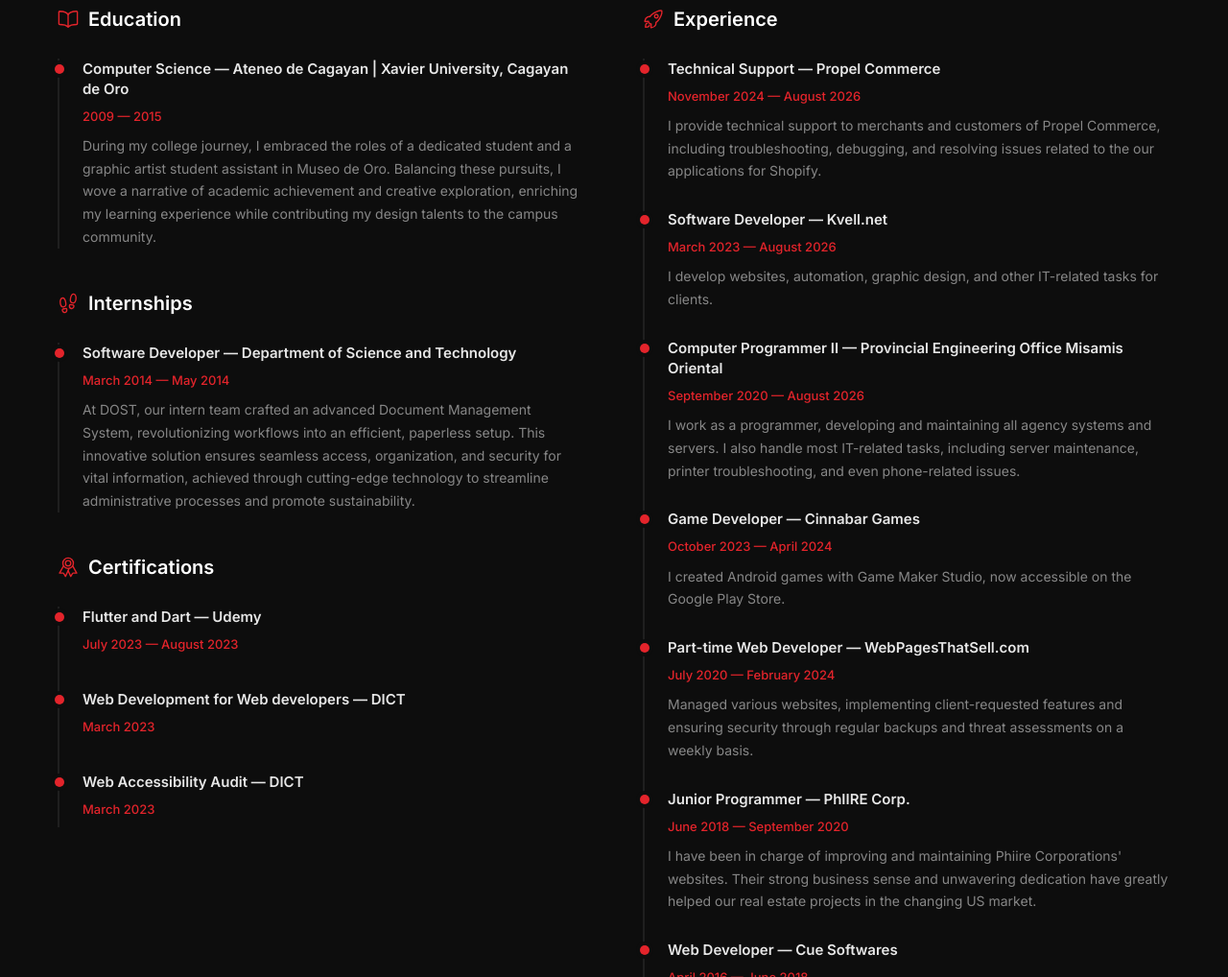
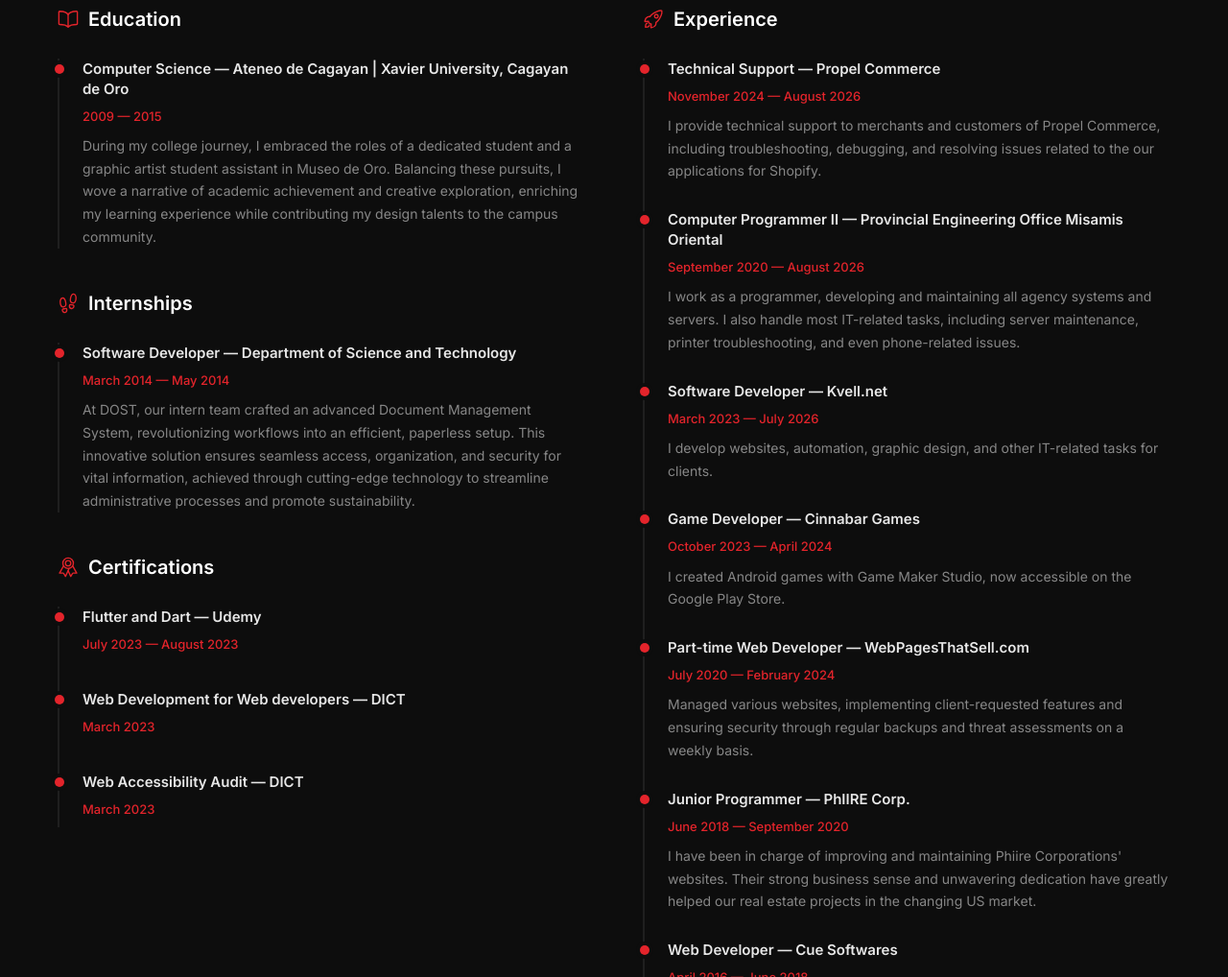
Before and after one commit to raiabcede/raiabcede.github.io, a plain HTML site: page portfolio.html in a window 1280 px wide. Shown: the part 9495-10513 px from the top of the page at 96% size. Drawn offline with nearby package versions, Linux system fonts and the light colour scheme.

Commit message:
kvell.net

```diff
--- a/portfolio.html
+++ b/portfolio.html
@@ -1016,15 +1016,15 @@
                 </div>
 
                 <div class="timeline-item">
-                  <h4 class="timeline-title">Software Developer &mdash; Kvell.net</h4>
-                  <span class="timeline-date">March 2023 &mdash; <span class="current-date"></span></span>
-                  <p class="timeline-text">I develop websites, automation, graphic design, and other IT-related tasks for clients.</p>
+                  <h4 class="timeline-title">Computer Programmer II &mdash; Provincial Engineering Office Misamis Oriental</h4>
+                  <span class="timeline-date">September 2020 &mdash; <span class="current-date"></span></span>
+                  <p class="timeline-text">I work as a programmer, developing and maintaining all agency systems and servers. I also handle most IT-related tasks, including server maintenance, printer troubleshooting, and even phone-related issues.</p>
                 </div>
 
                 <div class="timeline-item">
-                  <h4 class="timeline-title">Computer Programmer II &mdash; Provincial Engineering Office Misamis Oriental</h4>
-                  <span class="timeline-date">September 2020 &mdash; <span class="current-date"></span></span>
-                  <p class="timeline-text">I work as a programmer, developing and maintaining all agency systems and servers. I also handle most IT-related tasks, including server maintenance, printer troubleshooting, and even phone-related issues.</p>
+                  <h4 class="timeline-title">Software Developer &mdash; Kvell.net</h4>
+                  <span class="timeline-date">March 2023 &mdash; July 2026</span>
+                  <p class="timeline-text">I develop websites, automation, graphic design, and other IT-related tasks for clients.</p>
                 </div>
 
                 <div class="timeline-item">
```
